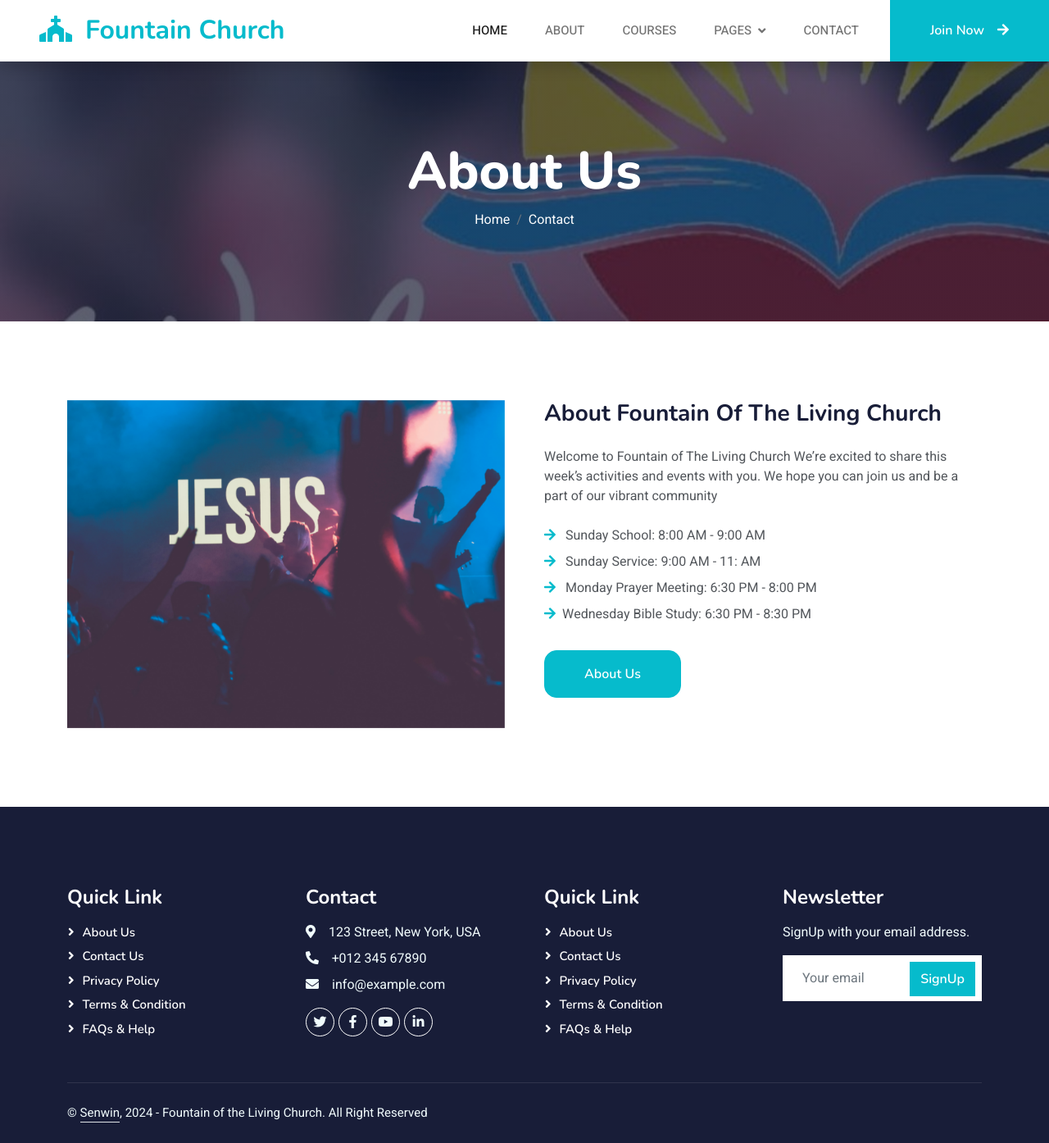
After one commit to godwinumosen/FountainChurch, a Django app: page /about/ in a window 1280 px wide. The commit adds this page. Shown: the whole page at 82% size. Run offline with Django 5.2, Linux system fonts and the light colour scheme; some libraries are stand-ins or nearby versions.

Commit message:
Fountain

```diff
--- a/fountain/urls.py
+++ b/fountain/urls.py
@@ -7,5 +7,6 @@ urlpatterns = [
     #path('index/', views.index, name='index'),
     path('', HomeView.as_view(), name="home"),
     path('home/', HomeView.as_view(), name='home'),
+    path('about/', views.AboutView, name='about'),
 
 ]
--- a/fountain/views.py
+++ b/fountain/views.py
@@ -28,4 +28,4 @@ class HomeView(ListView):
 
 # About page of  the fountain church webapp
 def AboutView (request):
-    return render(request, 'fountain/about_us.html', {})
+    return render(request, 'fountainchurch/about_us.html', {})
--- a/templates/base.html
+++ b/templates/base.html
@@ -53,7 +53,7 @@
         <div class="collapse navbar-collapse" id="navbarCollapse">
             <div class="navbar-nav ms-auto p-4 p-lg-0">
                 <a href="{% url 'home' %}" class="nav-item nav-link active">Home</a>
-                <a href="about.html" class="nav-item nav-link">About</a>
+                <a href="{% url 'about' %}" class="nav-item nav-link">About</a>
                 <a href="courses.html" class="nav-item nav-link">Courses</a>
                 <div class="nav-item dropdown">
                     <a href="#" class="nav-link dropdown-toggle" data-bs-toggle="dropdown">Pages</a>
--- /dev/null
+++ b/templates/fountainchurch/about_us.html
@@ -0,0 +1,77 @@
+
+{% extends "base.html" %}
+{% load static %}
+{% block title %} About Fountain Church {% endblock %}
+{% block content %}
+
+
+ <!-- Header Start -->
+ <div class="container-fluid bg-primary py-5 mb-5 page-header">
+    <div class="container py-5">
+        <div class="row justify-content-center">
+            <div class="col-lg-10 text-center">
+                <h1 class="display-3 text-white animated slideInDown">About Us</h1>
+                <nav aria-label="breadcrumb">
+                    <ol class="breadcrumb justify-content-center">
+                        <li class="breadcrumb-item"><a class="text-white" href="#">Home</a></li>
+                        <li class="breadcrumb-item"><a class="text-white" href="#">Contact</a></li>
+                    </ol>
+                </nav>
+            </div>
+        </div>
+    </div>
+</div>
+<!-- Header End -->
+
+
+
+    <!-- About Start -->
+    <div class="container-xxl py-5">
+        <div class="container">
+            <div class="row g-5">
+                <div class="col-lg-6 wow fadeInUp" data-wow-delay="0.1s" style="min-height: 400px;">
+
+                    <div id="carouselExampleSlidesOnly" class="carousel slide" data-bs-ride="carousel">
+                        <div class="carousel-inner">
+                          <div class="carousel-item active">
+                            <img src="{% static 'img/intro.jpg' %}"style="height: 400px; width: 100%; object-fit: cover;" class="d-block w-100" alt="...">
+                          </div>
+                          <div class="carousel-item">
+                            <img src="{% static 'img/rep.jpg' %}"style="height: 400px; width: 100%; object-fit: cover;" class="d-block w-100" alt="...">
+                          </div>
+                          <div class="carousel-item">
+                            <img src="{% static 'img/img.jpeg' %}"style="height: 400px; width: 100%; object-fit: cover;" class="d-block w-100" alt="...">
+                          </div>
+                        </div>
+                      </div>
+                   </div>
+                <div class="col-lg-6 wow fadeInUp" data-wow-delay="0.3s">
+                    <h3 class="mb-4">About Fountain Of The Living Church</h3>
+                    <p class="mb-4">Welcome to Fountain of The Living Church We’re excited to share this week’s activities and
+                        events with you. We hope you can join us and be a part of our vibrant community</p>
+                    <div class="row gy-2 gx-4 mb-4">
+                        <div class="col-sm-10">
+                            <p class="mb-0"><i class="fa fa-arrow-right text-primary me-2"></i> Sunday School: 8:00 AM - 9:00 AM</p>
+                        </div>
+                        <div class="col-sm-10">
+                            <p class="mb-0"><i class="fa fa-arrow-right text-primary me-2"></i> Sunday Service: 9:00 AM - 11: AM</p>
+                        </div>
+                        <div class="col-sm-10">
+                            <p class="mb-0"><i class="fa fa-arrow-right text-primary me-2"></i> Monday Prayer Meeting: 6:30 PM - 8:00 PM</p>
+                        </div>
+                        <div class="col-sm-10">
+                            <p class="mb-0"><i class="fa fa-arrow-right text-primary me-2"></i>Wednesday Bible Study: 6:30 PM - 8:30 PM </p>
+                        </div>
+                    </div>
+                    <a class="btn btn-primary py-3 px-5 mt-2"style="border-radius: 15px;" href="">About Us</a>
+                </div>
+            </div>
+        </div>
+    </div>
+    <!-- About End -->
+
+
+
+
+
+{% endblock %}
--- a/templates/fountainchurch/home.html
+++ b/templates/fountainchurch/home.html
@@ -72,8 +72,6 @@
         </div>
     </div>
     <!-- Service End -->
-
-
 
 
 
```
